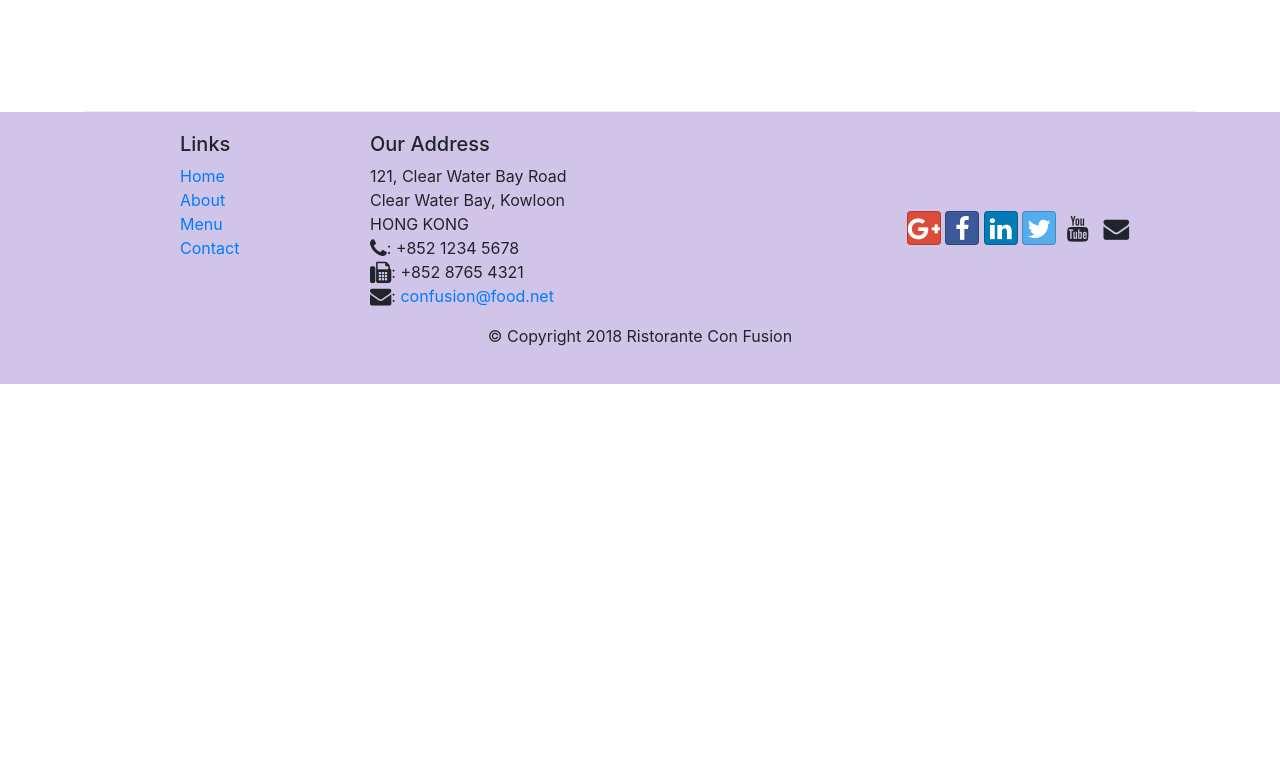
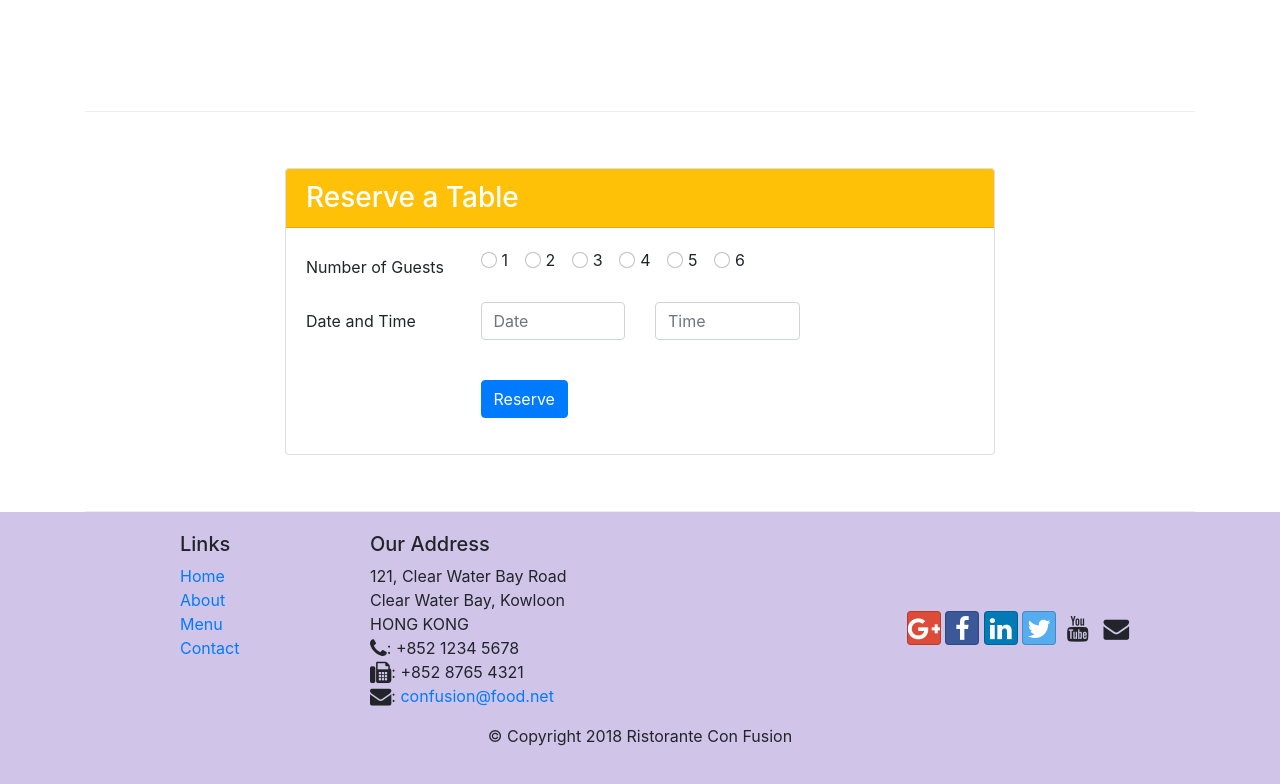
Before and after one commit to sabbamonte/conFusion, a website: page index.html in a window 1280 px wide. Shown: the part 1422-2206 px from the top of the page. Before the commit the page ends 1806 px from the top, so only its background shows below. Drawn offline with nearby package versions, Linux system fonts and the light colour scheme.

Commit message:
assignment 2

```diff
--- a/css/styles.css
+++ b/css/styles.css
@@ -37,3 +37,7 @@ body {
 .navbar-dark {
     background-color: #512da8;
 }
+
+#reserve {
+    margin-top: 40px;
+}
--- a/index.html
+++ b/index.html
@@ -43,8 +43,11 @@
                     <h1>Ristorante con Fusion</h1>
                     <p>We take inspiration from the World's best cuisines, and create a unique fusion experience. Our lipsmacking creations will tickle your culinary senses!</p>
                 </div>
-                <div class="col-12 col-sm">
+                <div class="col-12 col-sm-3">
                     <img src="logo.png" class="img-fluid">
+                </div>
+                <div class="col-12 col-sm-3">
+                    <a href="#reserve_table"><button type="submit" formaction="reserve_table" class="btn btn-warning btn-block" id="reserve">Reserve Table</button></a>
                 </div>
             </div>
         </div>
@@ -59,21 +62,25 @@
                 <div class="media">
                     <img class="d-flex mr-3 img-thumbnail align-self-center" src="uthappizza.png" alt="uthappizza">
                     <div class="media-body">
-                        <h2 class="mt-0">Uthappizza</h2>
+                        <h2 class="mt-0">Uthappizza<span class="badge badge-danger">HOT</span><span class="badge badge-pill badge-secondary">$4.99</span></h2>
                         <p>A unique combination of Indian Uthappam (pancake) and Italian pizza, topped with Cerignola olives, ripe vine cherry tomatoes, Vidalia onion, Guntur chillies and Buffalo Paneer.</p>
                     </div>
                 </div>
             </div>
         </div>
 
-
         <div class="row row-content align-items-center">
             <div class="col-12 col-sm-4 col-md-3">
                 <h3>This Month's Promotions</h3>
             </div>
             <div class="col col-sm col-md">
-                <h2>Weekend Grand Buffet</h2>
-                <p>Featuring mouthwatering combinations with a choice of five different salads, six enticing appetizers, six main entrees and five choicest desserts. Free flowing bubbly and soft drinks. All for just $19.99 per person </p>
+                <div class="media">
+                    <div class="media-body">
+                        <h2>Weekend Grand Buffet <span class="badge badge-danger">NEW</span></h2>
+                        <p>Featuring mouthwatering combinations with a choice of five different salads, six enticing appetizers, six main entrees and five choicest desserts. Free flowing bubbly and soft drinks. All for just $19.99 per person </p>
+                    </div>
+                    <img class="d-flex mr-4 img-thumbnail align-self-center" src="buffet.png" alt="buffet">
+                </div>
             </div>
         </div>
 
@@ -88,6 +95,61 @@
                         <h2>Alberto Somayya</h2>
                         <h4>Executive Chef</h4>
                         <p>Award winning three-star Michelin chef with wide International experience having worked closely with whos-who in the culinary world, he specializes in creating mouthwatering Indo-Italian fusion experiences. </p>
+                    </div>
+                </div>
+            </div>
+        </div>
+        <div class="row row-content align-items-center">
+            <div class="col-12 col-sm-8 offset-md-2">
+                <div class="card">
+                    <h3 class="card-header bg-warning text-white">Reserve a Table</h3>
+                    <div class="card-body">
+                        <form id="reserve_table">
+                            <div class="form-group row">
+                                <label for="guestnumber" class="col-md-3 col-form-label">Number of Guests</label>
+                                <div class="col-md-8">
+                                    <div class="form-check form-check-inline">
+                                        <input class="form-check-input" type="radio" name="1" id="1">
+                                        <label class="form-check-label" for="1">1</label>
+                                    </div>
+                                    <div class="form-check form-check-inline">
+                                        <input class="form-check-input" type="radio" name="2" id="2">
+                                        <label class="form-check-label" for="2">2</label>
+                                    </div>
+                                    <div class="form-check form-check-inline">
+                                        <input class="form-check-input" type="radio" name="3" id="3">
+                                        <label class="form-check-label" for="3">3</label>
+                                    </div>
+                                    <div class="form-check form-check-inline">
+                                        <input class="form-check-input" type="radio" name="4" id="4">
+                                        <label class="form-check-label" for="4">4</label>
+                                    </div>
+                                    <div class="form-check form-check-inline">
+                                        <input class="form-check-input" type="radio" name="5" id="5">
+                                        <label class="form-check-label" for="5">5</label>
+                                    </div>
+                                    <div class="form-check form-check-inline">
+                                        <input class="form-check-input" type="radio" name="6" id="6">
+                                        <label class="form-check-label" for="6">6</label>
+                                    </div>
+                                </div>
+                            </div>
+                            <div class="form-group row">
+                                <label for="dateandtime" class="col-md-3 col-form-label">Date and Time</label>
+                                <div class="col-5 col-md-3">
+                                    <input type="text" class="form-control" id="date" name="date" placeholder="Date">
+                                </div>
+                                <div class="col-7 col-md-3">
+                                    <input type="text" class="form-control" id="time" name="time" placeholder="Time">
+                                </div>
+                            </div>
+                            <br>
+                            <div class="form-group row">
+                                <div class="offset-md-3 col-md-10">
+                                    <button type="submit" class="btn btn-primary">Reserve</button>
+                                </div>
+                            </div>
+                        </form>
                     </div>
                 </div>
             </div>
```
